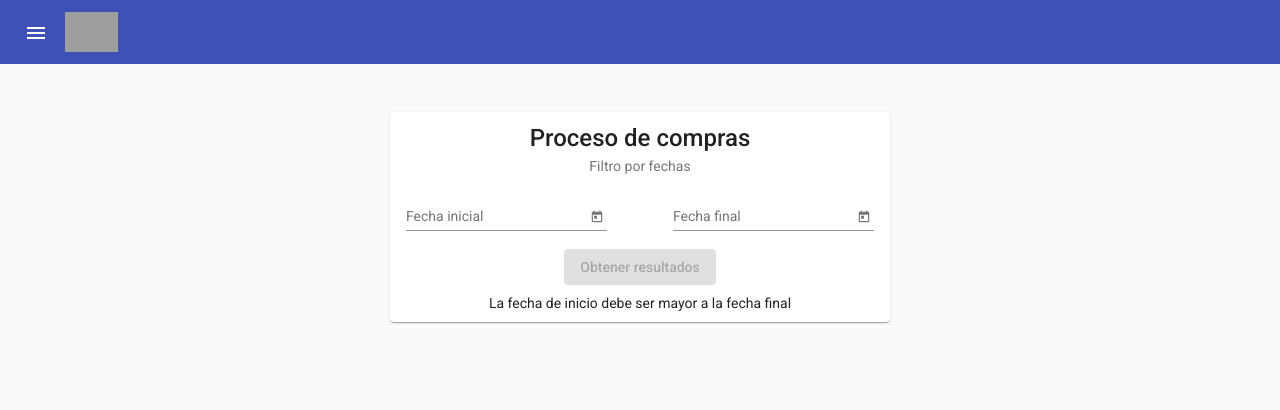
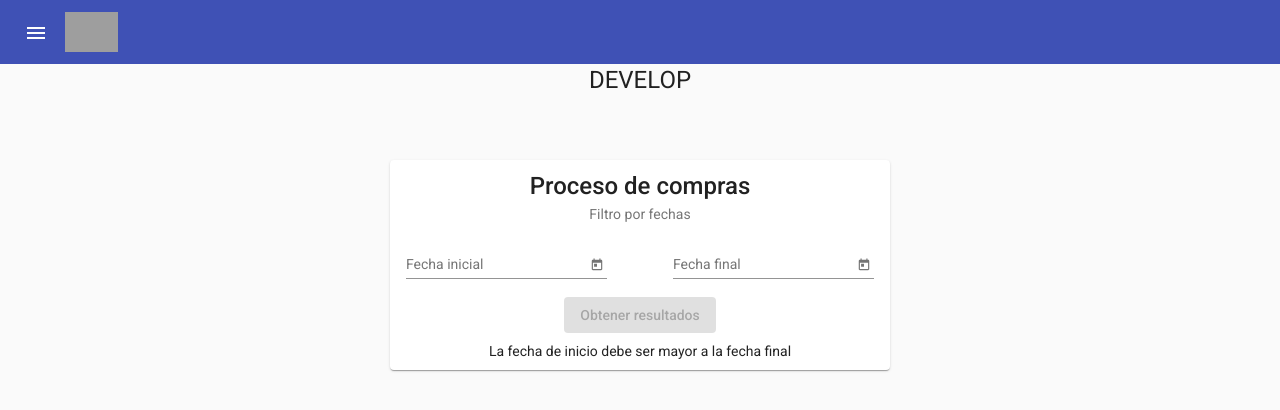
Before and after one commit to Vladox69/ComprasPublicas, an Angular app: page / in a window 1280 px wide. Shown: the top 410 px of the page. Built offline with nearby package versions, Linux system fonts and the light colour scheme; grey boxes are pictures that could not be loaded.

Commit message:
Texto develop

```diff
--- a/src/app/components/date-form/date-form.component.html
+++ b/src/app/components/date-form/date-form.component.html
@@ -1,3 +1,4 @@
+<h1 class="text-center">DEVELOP</h1>
 <div class="m-0 row justify-content-center">
     <div class="col-auto p-5 text-center">
         <mat-card class="date-card">
```
